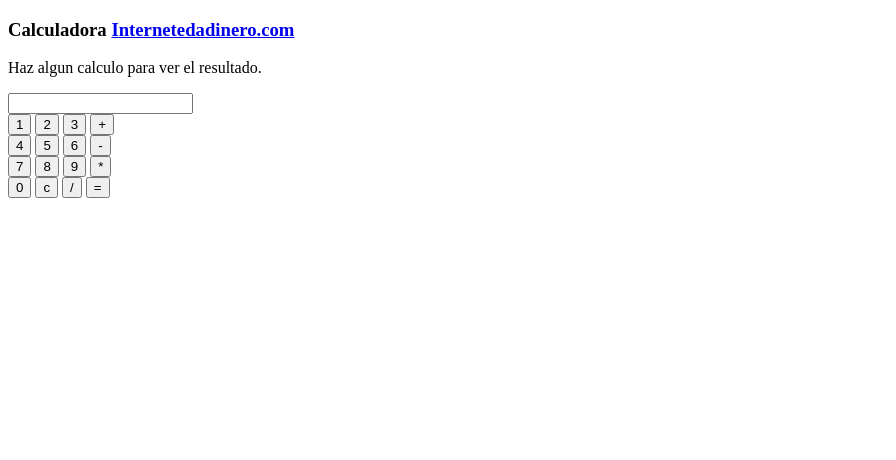
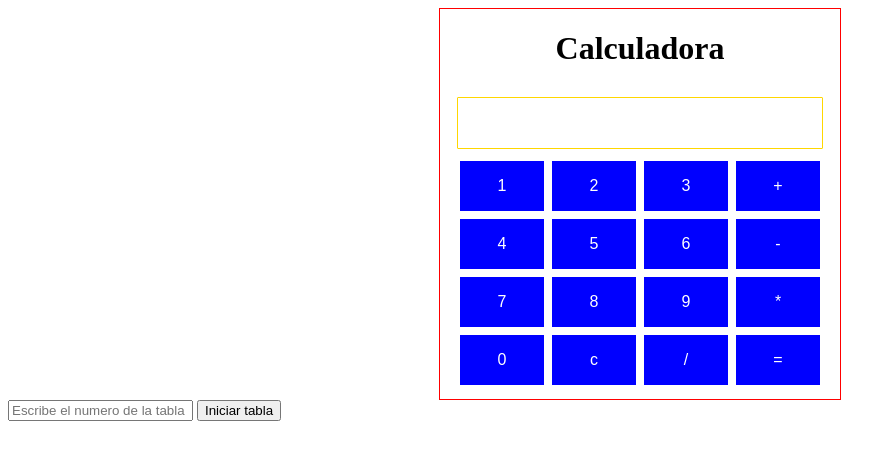
Before and after one commit to deya08/calculadora, a plain HTML site: page index.html in a window 1280 px wide. Shown: the whole page, without its empty margins (0-896 px from the left). Drawn offline with Linux system fonts and the light colour scheme.

Commit message:
calculadora final

```diff
--- /dev/null
+++ b/estilos.css
@@ -0,0 +1,34 @@
+form {
+  width: 100%;
+  max-width: 400px;
+  text-align: center;
+  border: solid 1px red;
+  padding-bottom: 10px;
+  margin: auto;
+  background: white;
+}
+input[type=textfield] {
+    width: 75%;
+    padding: 16px 32px;
+    font-size: 16px;
+    margin: 8px 0;
+    border: 1px solid gold;
+    border-radius: 1px;
+    text-align: left;
+    color: #333;
+    background: white;
+}
+input[type=button], input[type=submit], input[type=reset] {
+    background-color: blue;
+    border: none;
+    color: white;
+    padding: 16px 32px;
+    font-size: 16px;
+    min-width: 21%;
+    text-decoration: none;
+    margin: 4px 2px;
+    cursor: pointer;
+}
+input[type=button]:hover, input[type=submit]:hover, input[type=reset]:hover {
+  background-color: coral;
+}
--- a/index.html
+++ b/index.html
@@ -2,13 +2,13 @@
 <html lang="es">
 <head>
 	<meta charset="utf-8">
-	<meta name="viewport" content="width=device-width, initial-scale=1.0" /><!-- Etiqueta para adaptar a @media -->
-  <LINK REL="stylesheet" TYPE="text/css" HREF="estiloscalculadora.css"><!-- Enlace hoja estilos -->
+	<meta name="viewport" content="width=device-width, initial-scale=1.0" />
+  <LINK REL="stylesheet" TYPE="text/css" HREF="estilos.css">
 </head>
 <!-- Empieza codigo calculadora html-->
   <form name="calculator">
-    <h3>Calculadora <a href="#">Internetedadinero.com</a></h3>
-    <p>Haz algun calculo para ver el resultado.</p>
+    <h1>Calculadora </h1>
+
     <input type="textfield" name="ans" value="">
     <br>
     <input type="button" value="1" onClick="document.calculator.ans.value+='1'">
@@ -31,3 +31,18 @@
     <input type="button" value="/" onClick="document.calculator.ans.value+='/'">
     <input type="button" value="=" onClick="document.calculator.ans.value=eval(document.calculator.ans.value)">
     </form>
+
+    <input type="text" id="numero" placeholder="Escribe el numero de la tabla">
+    <button id="iniciar">Iniciar tabla</button>
+
+
+    <script type="text/javascript">
+        document.getElementById("iniciar").onclick = function(){
+            var entradaNumero = document.getElementById("numero").value;
+            for (var i=0; i<=10; i++){
+            var resultado = entradaNumero * i;
+            alert(entradaNumero+" * "+i+" = "+resultado);
+            }
+            alert("Fin de la tabla");
+        }
+    </script>
```
Also changed, not shown: clases.js (+8 -1 lines).
